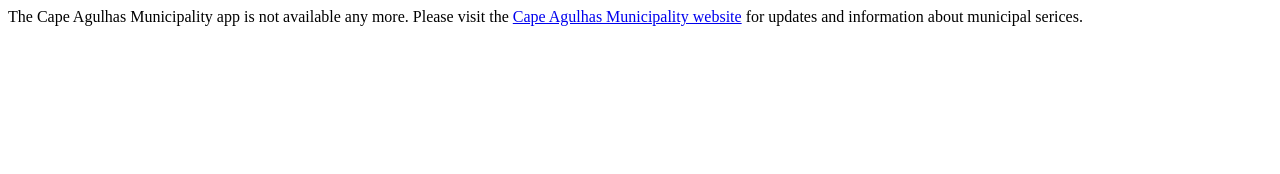
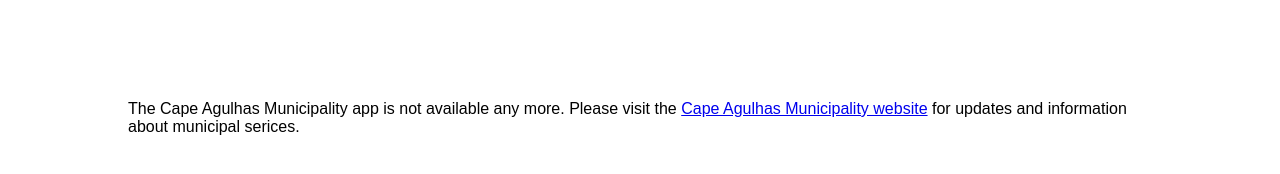
Before and after one commit to OpenUpSA/cape-agulhas-app-notice, a plain HTML site: page index.html in a window 1280 px wide. Drawn offline with Linux system fonts and the light colour scheme.

Commit message:
Update index.html

```diff
--- a/index.html
+++ b/index.html
@@ -10,7 +10,9 @@
 
     </head>
     <body>
-    <div style="">The Cape Agulhas Municipality app is not available any more.
+    <div style="margin: 100px auto 30px auto;
+    max-width:  80vw;
+    font-family: sans-serif;">The Cape Agulhas Municipality app is not available any more.
     Please visit the <a href="https://capeagulhas.gov.za/">Cape Agulhas Municipality website</a> for updates and information about municipal serices.
     </div>
     </body>
```
